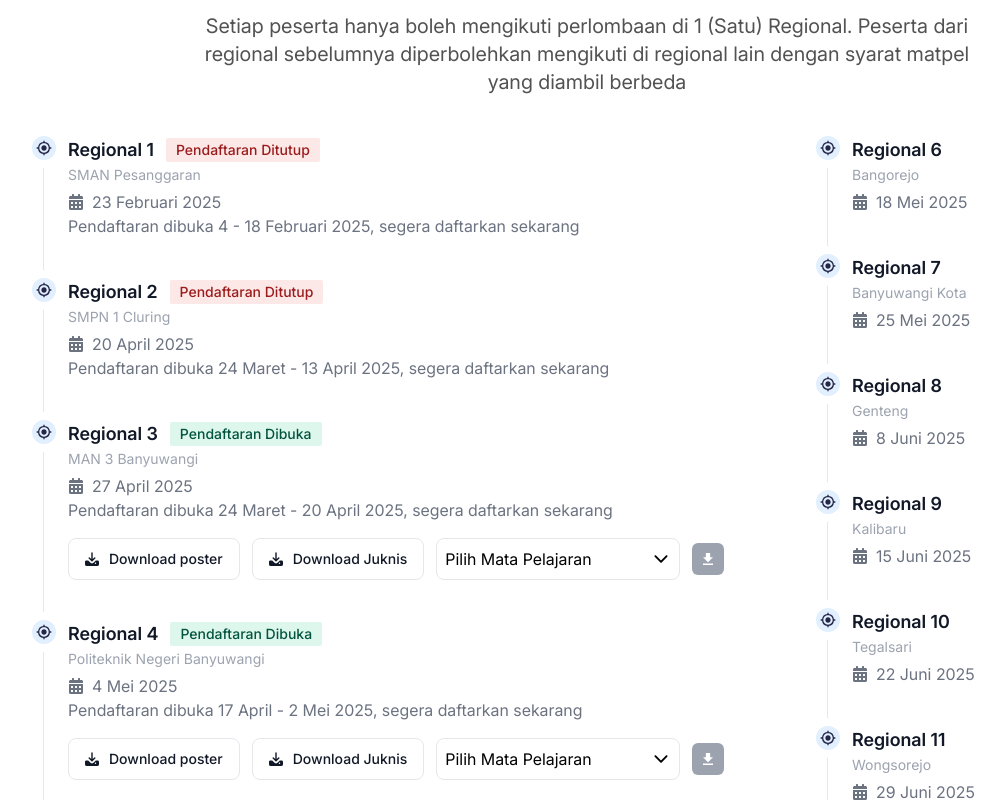
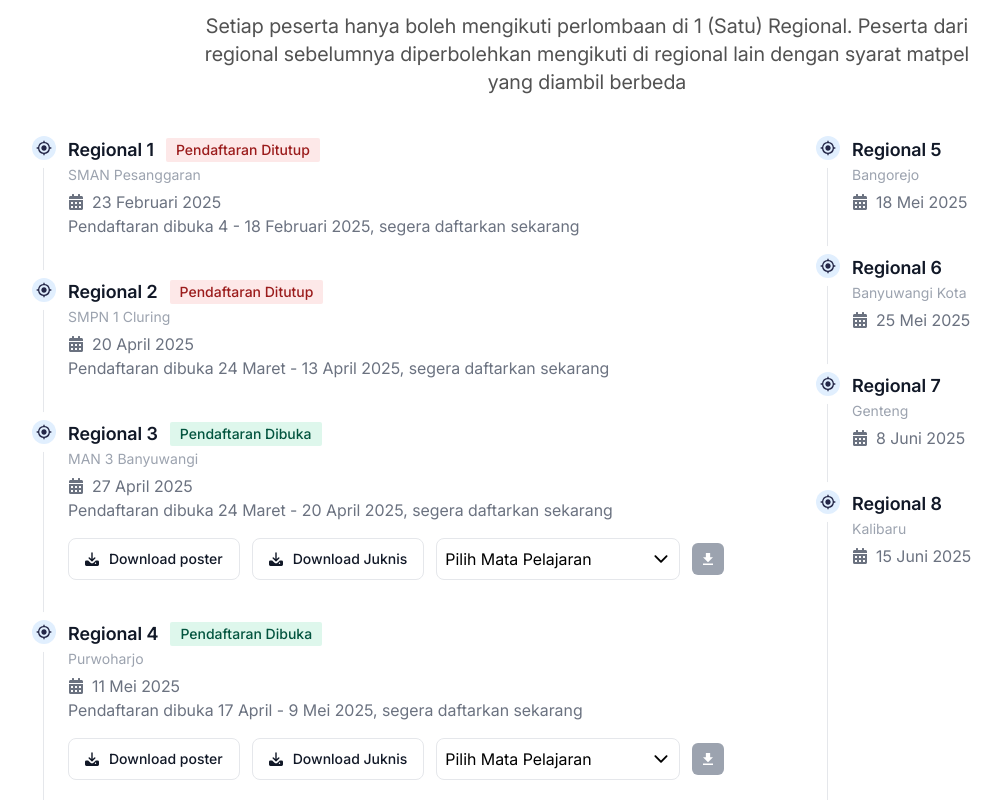
Before and after one commit to Firay24/JD-FiraYusiRukmana-jcc-frontend, a Next.js app: page / in a window 1280 px wide. Shown: the part 1040-1840 px from the top of the page, without its empty margins (53-1058 px from the left). Built offline with nearby package versions, Linux system fonts and the light colour scheme.

Commit message:
refactor(data): reduce regional timeline items
- Removed 3 regional timeline items
- Updated related components
- Simplified data structure
- Improved code readability
- Adjusted display in UI

```diff
--- a/src/app/(landing)/_component/Main/index.tsx
+++ b/src/app/(landing)/_component/Main/index.tsx
@@ -174,7 +174,7 @@ const MainLandingPage = ({ convertEpochToDate }: MainLandingProps) => {
         </div>
         <div className="relative mx-10 mt-10 grid max-w-full grid-cols-1 gap-x-20 md:mx-20 md:grid-cols-3">
           <ol className="relative col-span-1 ml-0 border-s border-gray-200 md:col-span-2 md:ml-4">
-            {regionalTimeline.slice(0, 5).map((item, index) => (
+            {regionalTimeline.slice(0, 4).map((item, index) => (
               <li key={index} className="mb-10 ms-6">
                 <span className="absolute -left-3 flex h-6 w-6 items-center justify-center rounded-full bg-blue-100 text-base-navy ring-8 ring-white">
                   <MdOutlineMyLocation />
@@ -239,7 +239,7 @@ const MainLandingPage = ({ convertEpochToDate }: MainLandingProps) => {
             ))}
           </ol>
           <ol className="relative border-s border-gray-200">
-            {regionalTimeline.slice(5, 11).map((item, index) => (
+            {regionalTimeline.slice(4, 8).map((item, index) => (
               <li key={index} className="mb-10 ms-6">
                 <span className="absolute -left-3 flex h-6 w-6 items-center justify-center rounded-full bg-blue-100 text-base-navy ring-8 ring-white">
                   <MdOutlineMyLocation />
--- a/src/app/member/event/data.ts
+++ b/src/app/member/event/data.ts
@@ -32,22 +32,22 @@ export const eventsDummy = [
     color: "bg-green-500",
     status: true,
   },
+  // {
+  //   id: 4,
+  //   category: "all",
+  //   seasonId: "c2ea4ab1f7114bbb8058",
+  //   title: "JCC Regional 4 - Rogojampi",
+  //   description: "Perlombaan akademik TK, SD dan SMP di Politeknik Negeri Banyuwangi",
+  //   date: "4 Mei 2025",
+  //   time: "07.00 - 15.00 WIB",
+  //   color: "bg-yellow-300",
+  //   status: true,
+  // },
   {
     id: 4,
     category: "all",
     seasonId: "c2ea4ab1f7114bbb8058",
-    title: "JCC Regional 4 - Rogojampi",
-    description: "Perlombaan akademik TK, SD dan SMP di Politeknik Negeri Banyuwangi",
-    date: "4 Mei 2025",
-    time: "07.00 - 15.00 WIB",
-    color: "bg-yellow-300",
-    status: true,
-  },
-  {
-    id: 5,
-    category: "all",
-    seasonId: "c2ea4ab1f7114bbb8058",
-    title: "JCC Regional 5 - Purwoharjo",
+    title: "JCC Regional 4 - Purwoharjo",
     description: "Perlombaan akademik TK, SD dan SMP di SMAN 1 Purwoharjo",
     date: "11 Mei 2025",
     time: "07.00 - 15.00 WIB",
--- a/src/data/regional.ts
+++ b/src/data/regional.ts
@@ -91,39 +91,39 @@ export const regionalTimeline: IRegionalTimeline[] = [
       },
     ],
   },
+  // {
+  //   id: 4,
+  //   regional: 4,
+  //   address: "Rogojampi",
+  //   date: 1746332010,
+  //   status: true,
+  //   regis: true,
+  //   location: "Politeknik Negeri Banyuwangi",
+  //   path: "/posterRegional4.png",
+  //   juknis: "/juknis-season1.pdf",
+  //   description: "Pendaftaran dibuka 17 April - 2 Mei 2025, segera daftarkan sekarang",
+  //   kisikisi: [
+  //     {
+  //       label: "Matematika",
+  //       path: "/kisikisi/s1-mtk.pdf",
+  //     },
+  //     {
+  //       label: "IPA",
+  //       path: "/kisikisi/s1-sains.pdf",
+  //     },
+  //     {
+  //       label: "IPS",
+  //       path: "/kisikisi/s1-ips.pdf",
+  //     },
+  //     {
+  //       label: "Bahasa Inggris",
+  //       path: "/kisikisi/s1-bhsInggris.pdf",
+  //     },
+  //   ],
+  // },
   {
     id: 4,
     regional: 4,
-    address: "Rogojampi",
-    date: 1746332010,
-    status: true,
-    regis: true,
-    location: "Politeknik Negeri Banyuwangi",
-    path: "/posterRegional4.png",
-    juknis: "/juknis-season1.pdf",
-    description: "Pendaftaran dibuka 17 April - 2 Mei 2025, segera daftarkan sekarang",
-    kisikisi: [
-      {
-        label: "Matematika",
-        path: "/kisikisi/s1-mtk.pdf",
-      },
-      {
-        label: "IPA",
-        path: "/kisikisi/s1-sains.pdf",
-      },
-      {
-        label: "IPS",
-        path: "/kisikisi/s1-ips.pdf",
-      },
-      {
-        label: "Bahasa Inggris",
-        path: "/kisikisi/s1-bhsInggris.pdf",
-      },
-    ],
-  },
-  {
-    id: 5,
-    regional: 5,
     address: "Purwoharjo",
     date: 1746936810,
     status: true,
@@ -152,8 +152,8 @@ export const regionalTimeline: IRegionalTimeline[] = [
     ],
   },
   {
-    id: 6,
-    regional: 6,
+    id: 5,
+    regional: 5,
     address: "Bangorejo",
     date: 1747527680,
     status: false,
@@ -164,8 +164,8 @@ export const regionalTimeline: IRegionalTimeline[] = [
     description: "",
   },
   {
-    id: 7,
-    regional: 7,
+    id: 6,
+    regional: 6,
     address: "Banyuwangi Kota",
     date: 1748132480,
     status: false,
@@ -176,8 +176,8 @@ export const regionalTimeline: IRegionalTimeline[] = [
     description: "",
   },
   {
-    id: 8,
-    regional: 8,
+    id: 7,
+    regional: 7,
     address: "Genteng",
     date: 1749342080,
     status: false,
@@ -188,8 +188,8 @@ export const regionalTimeline: IRegionalTimeline[] = [
     description: "",
   },
   {
-    id: 9,
-    regional: 9,
+    id: 8,
+    regional: 8,
     address: "Kalibaru",
     date: 1749946880,
     status: false,
@@ -199,28 +199,28 @@ export const regionalTimeline: IRegionalTimeline[] = [
     juknis: "",
     description: "",
   },
-  {
-    id: 10,
-    regional: 10,
-    address: "Tegalsari",
-    date: 1750551680,
-    status: false,
-    regis: false,
-    location: "Tegalsari",
-    path: "",
-    juknis: "",
-    description: "",
-  },
-  {
-    id: 11,
-    regional: 11,
-    address: "Wongsorejo",
-    date: 1751156480,
-    status: false,
-    regis: false,
-    location: "Wongsorejo",
-    path: "",
-    juknis: "",
-    description: "",
-  },
+  // {
+  //   id: 10,
+  //   regional: 10,
+  //   address: "Tegalsari",
+  //   date: 1750551680,
+  //   status: false,
+  //   regis: false,
+  //   location: "Tegalsari",
+  //   path: "",
+  //   juknis: "",
+  //   description: "",
+  // },
+  // {
+  //   id: 11,
+  //   regional: 11,
+  //   address: "Wongsorejo",
+  //   date: 1751156480,
+  //   status: false,
+  //   regis: false,
+  //   location: "Wongsorejo",
+  //   path: "",
+  //   juknis: "",
+  //   description: "",
+  // },
 ];
```
